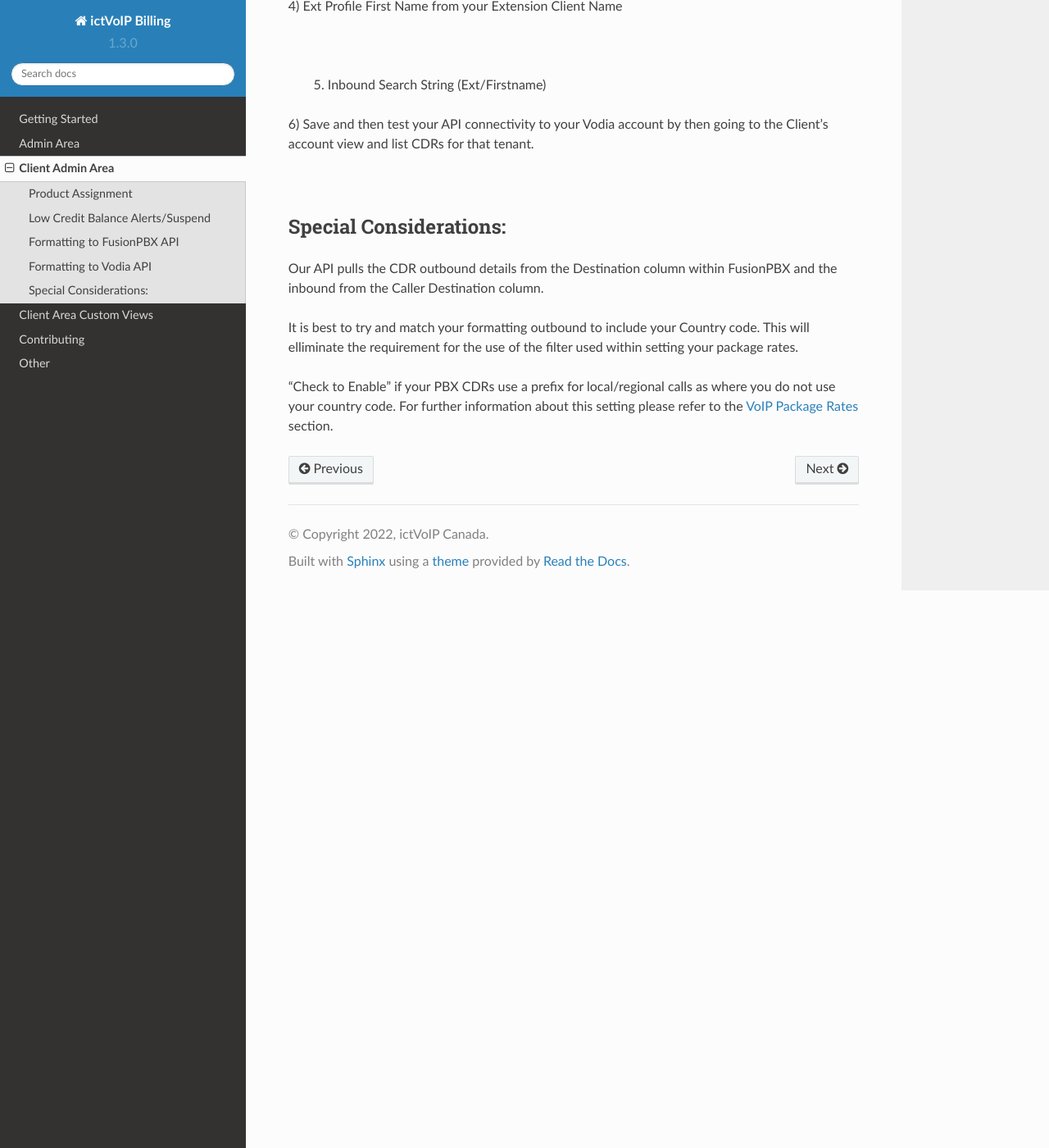
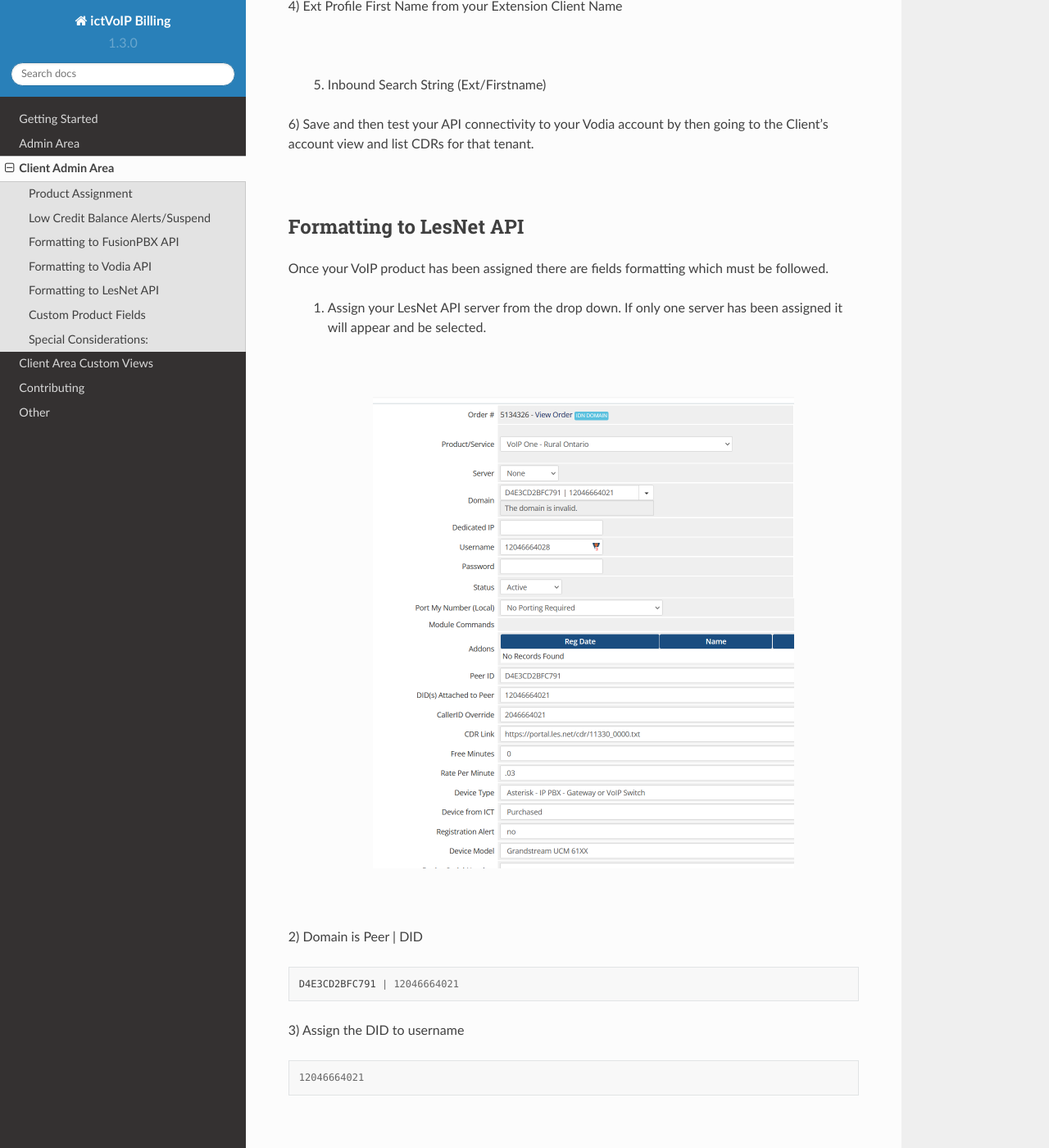
Before and after one commit to ictvoip/ictvoip-docs, a Sphinx documentation site: the page built from docs/source/clientadmin/clientadmin.rst, in a window 1280 px wide and 1400 px high, scrolled down 4284 px. Shown: the whole window at 82% size. Built offline with Sphinx 7.4.7 and the Read the Docs theme 2.0.0, drawn with Linux system fonts in a browser that asks for light colours; pages that are not in the unit, such as notebooks, are missing from menus; some of the changed text lies outside the part shown.

Commit message:
Update clientadmin.rst

```diff
--- a/docs/source/clientadmin/clientadmin.rst
+++ b/docs/source/clientadmin/clientadmin.rst
@@ -120,6 +120,63 @@ Once your VoIP product has been assigned there are fields formatting which must
 
 |
 
+Formatting to LesNet API
+*****************************
+
+Once your VoIP product has been assigned there are fields formatting which must be followed.
+
+ 1) Assign your LesNet API server from the drop down. If only one server has been assigned it will appear and be selected.
+
+|
+
+ .. image:: ../_static/images/clientadmin/lesnet_format.png
+        :scale: 50%
+        :align: center
+        :alt: Adding a new Provider or PBX
+
+|
+
+
+2) Domain is Peer | DID
+::
+
+  D4E3CD2BFC791 | 12046664021
+
+|
+ 3) Assign the DID to username
+
+::
+
+   12046664021
+|
+
+Custom Product Fields
+***********************
+|
+
+ 4) Peer ID
+ ::
+
+   D4E3CD2BFC791
+|
+
+ 5) DID(s) Attached to Peer
+::
+
+   12046664021
+|
+
+ 6) CDR Link
+
+::
+
+   https://portal.les.net/cdr/11330_0000.txt
+
+|
+
+The external CDR text file from LesNet only update every 24hrs. Set your CRON for autobill accordingly.
+
+|
 Special Considerations:
 **************************
 
```
